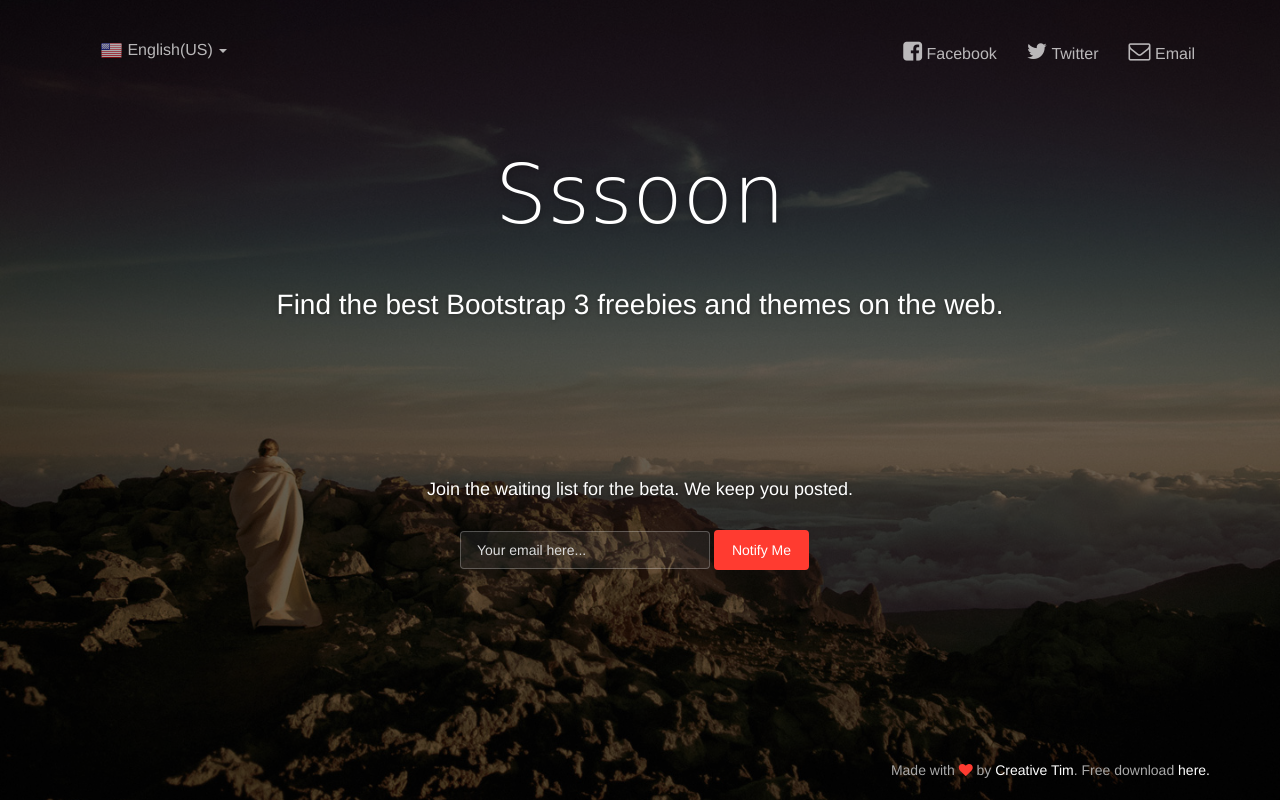
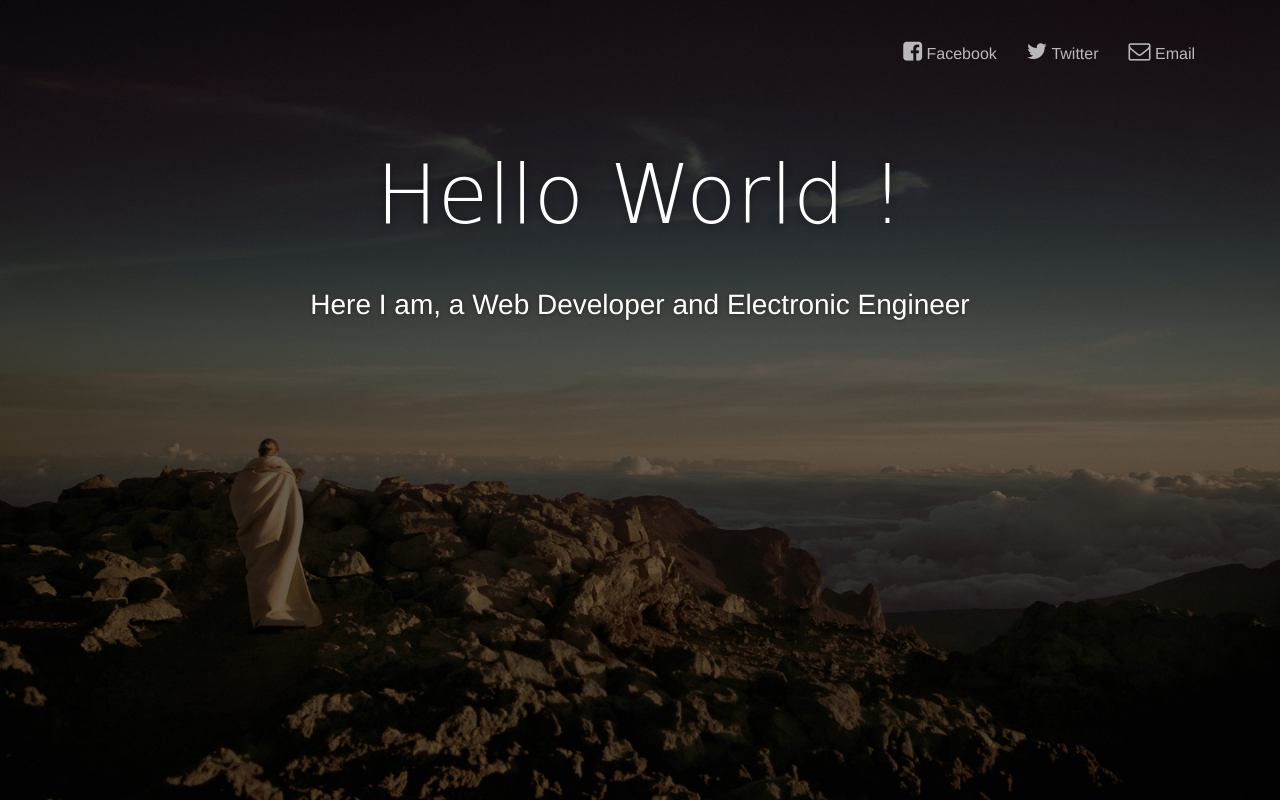
Before and after one commit to dendimukti/dendimukti.github.io, a plain HTML site: page index.html in a window 1280 px wide. Drawn offline with Linux system fonts and the light colour scheme; a web font is replaced by a local one.

Commit message:
perbaikan konten

```diff
--- a/index.html
+++ b/index.html
@@ -34,7 +34,7 @@
     <!-- Collect the nav links, forms, and other content for toggling -->
     <div class="collapse navbar-collapse" id="bs-example-navbar-collapse-1">
       <ul class="nav navbar-nav">
-         <li class="dropdown">
+         <!-- <li class="dropdown">
               <a href="#" class="dropdown-toggle" data-toggle="dropdown">
                 <img src="images/flags/US.png"/>
                 English(US)
@@ -54,24 +54,24 @@
                 <li><a href="#"><img src="images/flags/TR.png"/> Türkçe <span class="label label-default">soon</span></a></li>
 
               </ul>
-        </li>
+        </li> -->
 
       </ul>
       <ul class="nav navbar-nav navbar-right">
             <li>
-                <a href="https://www.facebook.com/dendimukti">
+                <a href="https://www.facebook.com/dendimukti" target="_blank">
                     <i class="fa fa-facebook-square"></i>
                     Facebook
                 </a>
             </li>
              <li>
-                <a href="https://www.twitter.com/dendimukti">
+                <a href="https://www.twitter.com/dendimukti" target="_blank">
                     <i class="fa fa-twitter"></i>
                     Twitter
                 </a>
             </li>
              <li>
-                <a href="mailto:dendimukti@gmail.com">
+                <a href="mailto:dendimukti@gmail.com" >
                     <i class="fa fa-envelope-o"></i>
                     Email
                 </a>
@@ -91,13 +91,13 @@
 
     <div class="container">
         <h1 class="logo cursive">
-            Sssoon
+            Hello World !
         </h1>
 <!--  H1 can have 2 designs: "logo" and "logo cursive"           -->
 
         <div class="content">
-            <h4 class="motto">Find the best Bootstrap 3 freebies and themes on the web.</h4>
-            <div class="subscribe">
+            <h4 class="motto">Here I am, a Web Developer and Electronic Engineer</h4>
+            <!-- <div class="subscribe">
                 <h5 class="info-text">
                     Join the waiting list for the beta. We keep you posted.
                 </h5>
@@ -113,12 +113,12 @@
 
                     </div>
                 </div>
-            </div>
+            </div> -->
         </div>
     </div>
     <div class="footer">
       <div class="container">
-             Made with <i class="fa fa-heart heart"></i> by <a href="http://www.creative-tim.com">Creative Tim</a>. Free download <a href="http://www.creative-tim.com/product/coming-sssoon-page">here.</a>
+             <!-- Made with <i class="fa fa-heart heart"></i> by <a href="http://www.creative-tim.com">Creative Tim</a>. Free download <a href="http://www.creative-tim.com/product/coming-sssoon-page">here.</a> -->
       </div>
     </div>
  </div>
```
